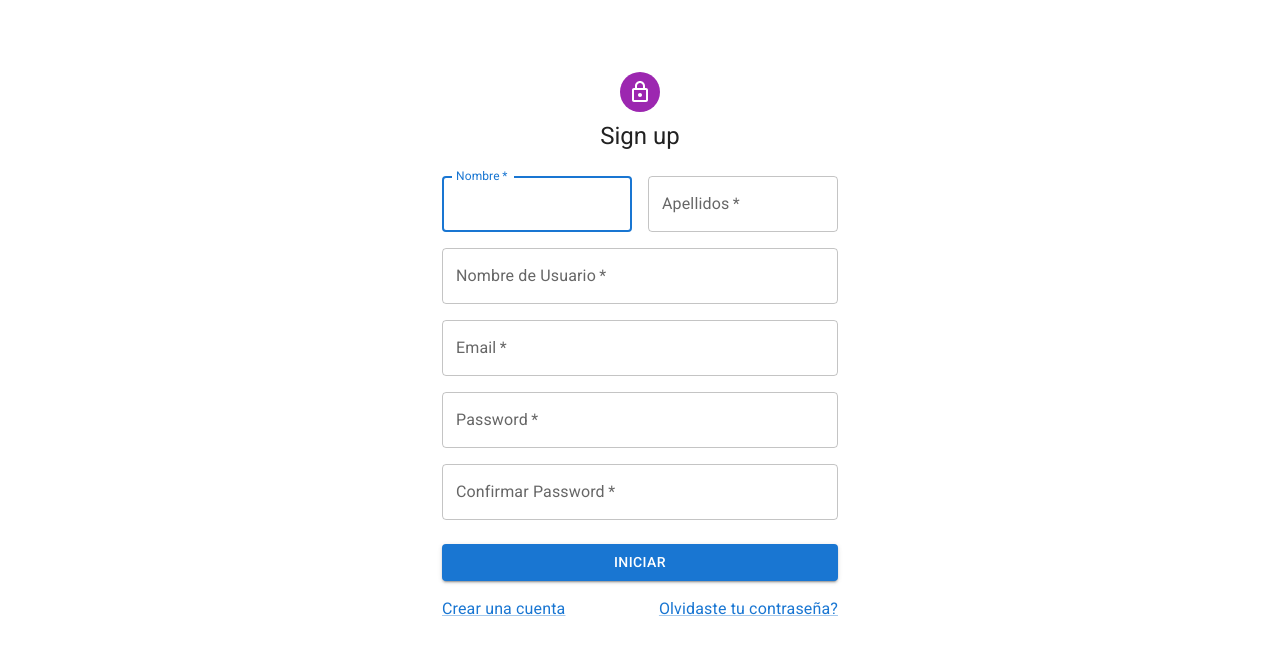
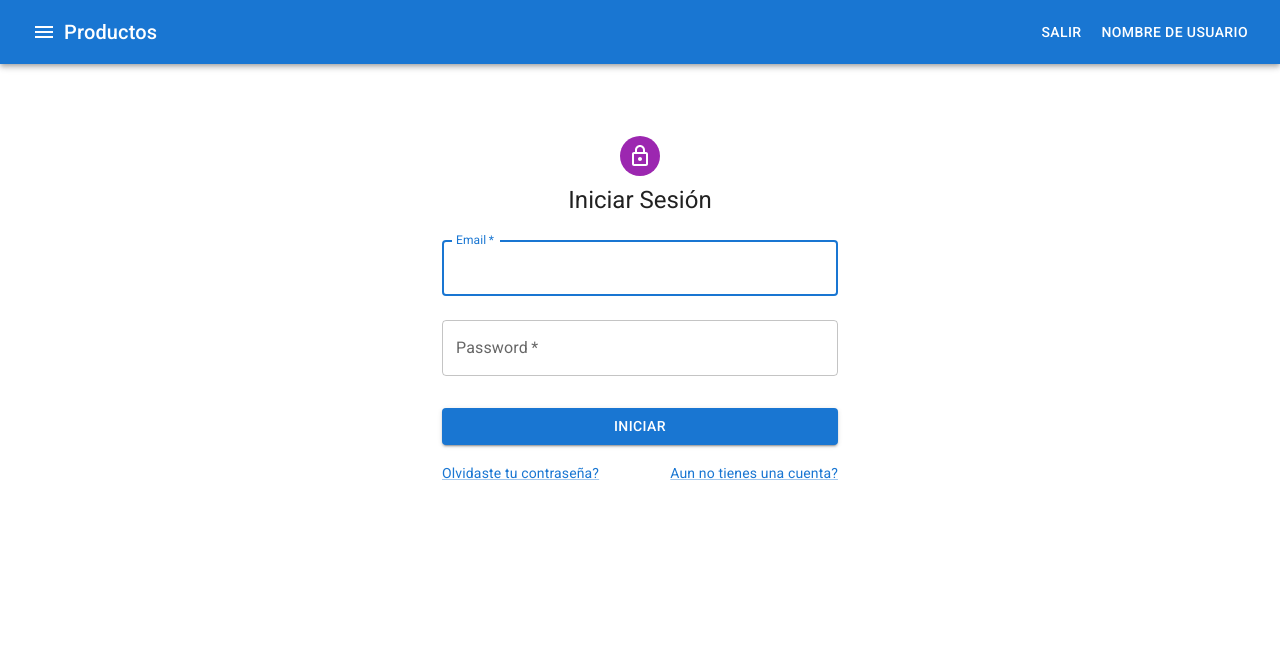
Before and after one commit to JesusEs1312/Productos-App, a React (Create React App) app: page / in a window 1280 px wide. Shown: the top 654 px of the page. Built offline with nearby package versions, Linux system fonts and the light colour scheme.

Commit message:
Se crearon las clases HttpClient.s, UsuarioAction.js, AppNavBar.js, BarSesion.js

```diff
--- a/package.json
+++ b/package.json
@@ -12,8 +12,10 @@
     "@testing-library/jest-dom": "^5.16.1",
     "@testing-library/react": "^12.1.2",
     "@testing-library/user-event": "^13.5.0",
+    "axios": "^0.24.0",
     "react": "^17.0.2",
     "react-dom": "^17.0.2",
+    "react-router-dom": "^6.2.1",
     "react-scripts": "5.0.0",
     "web-vitals": "^2.1.2"
   },
--- a/src/App.js
+++ b/src/App.js
@@ -1,23 +1,24 @@
-// import logo from './logo.svg';
 import './App.css';
-// import MuiThemeProvider from '@material-ui/core/styles/MuiThemeProvider';
-// import theme from './theme/theme';
-// import { Button, TextField } from '@material-ui/core';
 import SignUp from './componentes/Seguridad/SignUp';
 import SignIn from './componentes/Seguridad/SignIn';
+import { Route, BrowserRouter as Router, Routes } from 'react-router-dom';
+import { Grid } from '@mui/material';
+import AppNavBar from './navegacion/AppNavBar';
+
 //Componente React (Retorno un componente grafico)
 //Utilizamos props para obtener los atributos del componente padre
 function App() {
   return (
-    <div className="App">
-      {/* <MuiThemeProvider theme={theme}>
-        <h1>Proyecto en blanco</h1>
-        <TextField variant="outlined"></TextField>
-        <Button variant="contained" color="primary">Puchale</Button>
-      </MuiThemeProvider>
-      */}
-      <SignUp></SignUp>
-    </div>
+    <Router>
+      <Grid container>
+        <AppNavBar/>
+        <Routes>
+          <Route path="/auth/signIn" element={<SignIn/>}></Route>
+          <Route path="/auth/signUp" element={<SignUp />}></Route>
+          <Route path="/" element={<SignIn />}></Route>
+        </Routes>
+      </Grid>
+    </Router>
   );
 }
 
--- /dev/null
+++ b/src/actions/UsuarioAction.js
@@ -0,0 +1,22 @@
+import HttpClient from '../services/HttpClient';
+
+//Registrar nuevo usuario
+export const registrarUsuario = usuario => {
+    return new Promise((resolve, eject) => {
+        HttpClient.post('/usuario/registrar', usuario).then(response => {
+            resolve(response);
+        })
+    })
+}
+
+//TODO: Obtener Usuario actual
+//TODO: Actuazlizar Usuario
+
+//Logear Usuario
+export const loginUsuario = usuario => {
+    return Promise((resolve, reject) => {
+        HttpClient.post("/usuario/login", usuario).then(response => {
+            resolve(response);
+        });
+    });
+}
--- a/src/componentes/Seguridad/SignIn.js
+++ b/src/componentes/Seguridad/SignIn.js
@@ -3,8 +3,6 @@ import Avatar from '@mui/material/Avatar';
 import Button from '@mui/material/Button';
 import CssBaseline from '@mui/material/CssBaseline';
 import TextField from '@mui/material/TextField';
-import FormControlLabel from '@mui/material/FormControlLabel';
-import Checkbox from '@mui/material/Checkbox';
 import Link from '@mui/material/Link';
 import Grid from '@mui/material/Grid';
 import Box from '@mui/material/Box';
@@ -12,23 +10,25 @@ import LockOutlinedIcon from '@mui/icons-material/LockOutlined';
 import Typography from '@mui/material/Typography';
 import Container from '@mui/material/Container';
 import { createTheme, ThemeProvider } from '@mui/material/styles';
-
-function Copyright(props) {
-  return (
-    <Typography variant="body2" color="text.secondary" align="center" {...props}>
-      {'Copyright © '}
-      <Link color="inherit" href="https://mui.com/">
-        Your Website
-      </Link>{' '}
-      {new Date().getFullYear()}
-      {'.'}
-    </Typography>
-  );
-}
+import { loginUsuario } from '../../actions/UsuarioAction';
 
 const theme = createTheme();
 
 export default function SignIn() {
+
+  const [usuario, setUsuario] = React.useState({
+    Email    : '',
+    Password : ''
+  })
+
+  const ingresarValoresMemoria = e => {
+    const {name, value} = e.target;
+    setUsuario(anterior => ({
+      ...anterior,
+      [name] : value
+    }))
+  }
+
   const handleSubmit = (event) => {
     event.preventDefault();
     const data = new FormData(event.currentTarget);
@@ -38,6 +38,14 @@ export default function SignIn() {
       password: data.get('password'),
     });
   };
+
+  const loginUsuarioBoton = e => {
+    e.preventDefault();
+    loginUsuario(usuario).then(response => {
+      console.log('Login exitoso', response);
+      window.localStorage.setItem("token_seguridad", response.data.token);
+    })
+  }
 
   return (
     <ThemeProvider theme={theme}>
@@ -55,7 +63,7 @@ export default function SignIn() {
             <LockOutlinedIcon />
           </Avatar>
           <Typography component="h1" variant="h5">
-            Sign in
+            Iniciar Sesión
           </Typography>
           <Box component="form" onSubmit={handleSubmit} noValidate sx={{ mt: 1 }}>
             <TextField
@@ -64,31 +72,32 @@ export default function SignIn() {
               fullWidth
               id="email"
               label="Email"
-              name="email"
+              name="Email"
               autoComplete="email"
               autoFocus
+              value={usuario.Email}
+              onChange={ingresarValoresMemoria}
             />
             <TextField
               margin="normal"
               required
               fullWidth
-              name="password"
+              name="Password"
               label="Password"
               type="password"
               id="password"
               autoComplete="current-password"
-            />
-            <FormControlLabel
-              control={<Checkbox value="remember" color="primary" />}
-              label="Remember me"
+              value={usuario.Password}
+              onChange={ingresarValoresMemoria}
             />
             <Button
               type="submit"
               fullWidth
               variant="contained"
               sx={{ mt: 3, mb: 2 }}
+              onClick={loginUsuarioBoton}
             >
-              Sign In
+              Iniciar
             </Button>
             <Grid container>
               <Grid item xs>
@@ -104,7 +113,6 @@ export default function SignIn() {
             </Grid>
           </Box>
         </Box>
-        <Copyright sx={{ mt: 8, mb: 4 }} />
       </Container>
     </ThemeProvider>
   );
--- a/src/componentes/Seguridad/SignUp.js
+++ b/src/componentes/Seguridad/SignUp.js
@@ -10,6 +10,7 @@ import LockOutlinedIcon from '@mui/icons-material/LockOutlined';
 import Typography from '@mui/material/Typography';
 import Container from '@mui/material/Container';
 import { createTheme, ThemeProvider } from '@mui/material/styles';
+import { registrarUsuario } from '../../actions/UsuarioAction';
 
   const theme = createTheme();
 
@@ -27,11 +28,30 @@ import { createTheme, ThemeProvider } from '@mui/material/styles';
     const [usuario, setUsuario] = React.useState({
       Nombre : '',
       Apellidos : '',
-      UserName : '',
+      Username : '',
       Email : '',
       Password : '',
       ConfirmarPassword : ''
     });
+
+    const ingresarValoresMemoria = cajaTexto => {
+      const {name, value} = cajaTexto.target;
+      setUsuario( anterior => ({
+        ...anterior,
+        [name] : value
+        //Nombre
+      }))
+    }
+
+    //Registrar Usuario
+    const registrarUsuarioBoton = e => {
+      e.preventDefault();
+      registrarUsuario(usuario).then(response => {
+        console.log('Se registro exitosamente el usuario', response);
+        //Registrar Token en el Navegador
+        window.localStorage.setItem("token_seguridad", response.data.token);
+      });
+    }
 
     return (
       <ThemeProvider theme={theme}>
@@ -49,7 +69,7 @@ import { createTheme, ThemeProvider } from '@mui/material/styles';
               <LockOutlinedIcon />
             </Avatar>
             <Typography component="h1" variant="h5">
-              Sign up
+              Registrar Usuario
             </Typography>
             <Box component="form" noValidate onSubmit={handleSubmit} sx={{ mt: 3 }}>
               <Grid container spacing={2}>
@@ -62,6 +82,8 @@ import { createTheme, ThemeProvider } from '@mui/material/styles';
                     id="nombre"
                     label="Nombre"
                     autoFocus
+                    onChange={ingresarValoresMemoria}
+                    value={usuario.Nombre}
                   />
                 </Grid>
                 <Grid item xs={12} sm={6}>
@@ -72,6 +94,8 @@ import { createTheme, ThemeProvider } from '@mui/material/styles';
                     label="Apellidos"
                     name="Apellidos"
                     autoComplete="family-name"
+                    onChange={ingresarValoresMemoria}
+                    value={usuario.Apellidos}
                   />
                 </Grid>
                 <Grid item xs={12}>
@@ -82,6 +106,8 @@ import { createTheme, ThemeProvider } from '@mui/material/styles';
                     label="Nombre de Usuario"
                     name="Username"
                     autoComplete="family-name"
+                    onChange={ingresarValoresMemoria}
+                    value={usuario.Username}
                   />
                 </Grid>
                 <Grid item xs={12}>
@@ -92,6 +118,8 @@ import { createTheme, ThemeProvider } from '@mui/material/styles';
                     label="Email"
                     name="Email"
                     autoComplete="email"
+                    onChange={ingresarValoresMemoria}
+                    value={usuario.Email}
                   />
                 </Grid>
                 <Grid item xs={12}>
@@ -103,6 +131,8 @@ import { createTheme, ThemeProvider } from '@mui/material/styles';
                     type="password"
                     id="password"
                     autoComplete="new-password"
+                    onChange={ingresarValoresMemoria}
+                    value={usuario.Password}
                   />
                 </Grid>
                 <Grid item xs={12}>
@@ -114,6 +144,8 @@ import { createTheme, ThemeProvider } from '@mui/material/styles';
                     type="password"
                     id="ConfirmarPassword"
                     autoComplete="new-password"
+                    onChange={ingresarValoresMemoria}
+                    value={usuario.ConfirmarPassword}
                   />
                 </Grid>
               </Grid>
@@ -122,18 +154,14 @@ import { createTheme, ThemeProvider } from '@mui/material/styles';
                 fullWidth
                 variant="contained"
                 sx={{ mt: 3, mb: 2 }}
+                onClick={registrarUsuarioBoton}
               >
-                Iniciar
+                Registrarse
               </Button>
-              <Grid container justifyContent="space-between">
+              <Grid container justifyContent="center">
                 <Grid item>
                   <Link href="#">
-                    Crear una cuenta
-                  </Link>
-                </Grid>
-                <Grid item>
-                  <Link href="#">
-                    Olvidaste tu contraseña?
+                    Ya tienes una cuenta?
                   </Link>
                 </Grid>
               </Grid>
--- /dev/null
+++ b/src/navegacion/AppNavBar.js
@@ -0,0 +1,14 @@
+import React from "react";
+import { AppBar } from "@mui/material";
+import BarSesion from "./bar/BarSesion";
+
+//Layout (Reserva el espacio)
+const AppNavBar = () => {
+    return (
+        <AppBar position="static">
+            <BarSesion></BarSesion>
+        </AppBar>
+    );
+}
+
+export default AppNavBar;
--- /dev/null
+++ b/src/navegacion/bar/BarSesion.js
@@ -0,0 +1,47 @@
+import { Button, IconButton, Toolbar, Typography } from '@mui/material';
+import { makeStyles } from '@material-ui/core';
+import React from 'react';
+
+//Librerias Responsive de Material-Desing
+const usesStyles = makeStyles((theme) => ({
+    seccionDesktop : {
+        display: "none",
+        [theme.breakpoints.up('md')] : {
+            display : "flex"
+        }
+    },
+    seccionMobile : {
+        display : "flex",
+        [theme.breakpoints.up('md')] : {
+            display : "none"
+        }
+    },
+    grow : {
+        flexGrow : 1
+    }
+}));
+
+const BarSesion = () => {
+    const classes = usesStyles();
+
+    return (
+        <Toolbar>
+            <IconButton color="inherit">
+                <i className="material-icons">menu</i>
+            </IconButton>
+            <Typography variant="h6">Productos</Typography>
+            <div className={classes.grow}></div>
+            <div className={classes.seccionDesktop}>
+                <Button color="inherit">Salir</Button>
+                <Button color="inherit">{"Nombre de usuario"}</Button>
+            </div>
+            <div className={classes.seccionMobile}>
+                <IconButton color="inherit">
+                    <i className="material-icons">more_vert</i>
+                </IconButton>
+            </div>
+        </Toolbar>
+    );
+};
+
+export default BarSesion;
--- /dev/null
+++ b/src/services/HttpClient.js
@@ -0,0 +1,27 @@
+import axios from "axios";
+
+//Endpoint base
+axios.defaults.baseURL = 'http://localhost:5000/api';
+
+//Incluir token de seguridad a cualquiera peticion
+axios.interceptors.request.use((configure) => {
+    //Obtenemos el token almacenado en el navegador
+    const token_seguridad = window.localStorage.getItem('token_seguridad');
+    if(token_seguridad){
+        //Pasamos el token al Header
+        configure.headers.Authorization = 'Bearer ' + token_seguridad;
+        return configure;
+    }
+}, error =>{
+    return Promise.reject(error);
+});
+
+//Metodos
+const requestGenerico = {
+    get    : (url) => axios.get(url),
+    post   : (url, body) => axios.post(url, body),
+    put    : (url, body) => axios.put(url, body),
+    delete : (url) => axios.delete(url)
+};
+
+export default requestGenerico;
```
Also changed, not shown: 1 other file (tests, documents, lock files or other folders).
